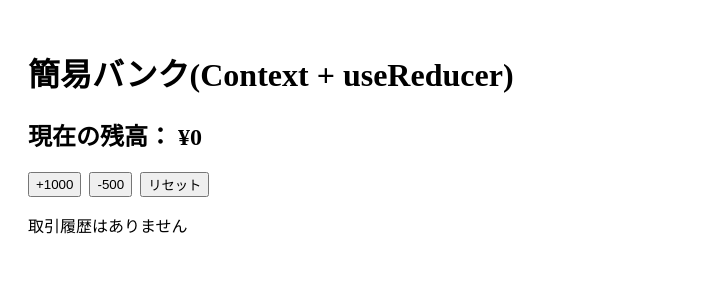
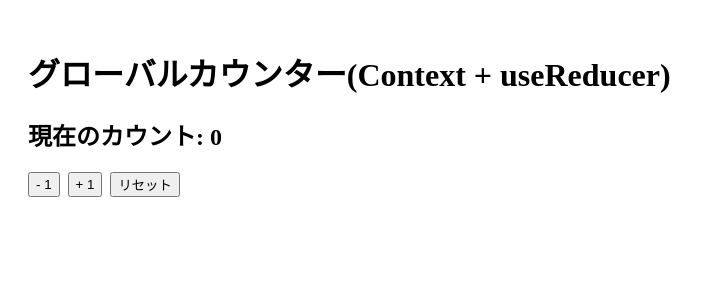
Before and after one commit to TYMtwilight/React_Shakyo, a React (Create React App) app: page / in a window 1280 px wide. Shown: the top 300 px of the page, without its empty margins (0-705 px from the left). Built offline with nearby package versions, Linux system fonts and the light colour scheme.

Commit message:
💪shakyo-9

```diff
--- a/src/index.tsx
+++ b/src/index.tsx
@@ -1,6 +1,6 @@
 import React from 'react';
 import ReactDOM from 'react-dom/client';
-import App from './shakyo-8/App';
+import App from './shakyo-9/App';
 
 const root = ReactDOM.createRoot(
   document.getElementById('root') as HTMLElement
--- /dev/null
+++ b/src/shakyo-9/App.tsx
@@ -0,0 +1,16 @@
+import React from 'react';
+import { CounterProvider } from './context/CounterContext';
+import CounterDisplay from './components/CounterDisplay';
+import CounterButtons from './components/CounterButtons';
+
+const App: React.FC = () => (
+    <CounterProvider>
+        <div style={{ padding: 20}}>
+            <h1>グローバルカウンター(Context + useReducer)</h1>
+            <CounterDisplay />
+            <CounterButtons />
+        </div>
+    </CounterProvider>
+);
+
+export default App;
--- /dev/null
+++ b/src/shakyo-9/components/CounterButtons.tsx
@@ -0,0 +1,16 @@
+import React, { useContext } from 'react';
+import { CounterDispatcherContext} from '../context/CounterContext';
+
+const CounterButtons: React.FC = () => {
+    const dispatch = useContext(CounterDispatcherContext);
+
+    return (
+        <div style={{ display: 'flex', gap: 8}}>
+            <button onClick={()=>dispatch({ type: 'DECREMENT' })}>- 1</button>
+            <button onClick={()=>dispatch({ type: 'INCREMENT' })}>+ 1</button>
+            <button onClick={()=>dispatch({ type: 'RESET' })}>リセット</button>
+        </div>
+    );
+};
+
+export default CounterButtons;
--- /dev/null
+++ b/src/shakyo-9/components/CounterDisplay.tsx
@@ -0,0 +1,9 @@
+import React, { useContext, memo } from 'react';
+import { CounterStateContext } from '../context/CounterContext';
+
+const CounterDisplay: React.FC = memo(() => {
+    const { count } = useContext(CounterStateContext);
+    return <h2>現在のカウント: { count }</h2>;
+});
+
+export default CounterDisplay;
--- /dev/null
+++ b/src/shakyo-9/context/CounterContext.tsx
@@ -0,0 +1,41 @@
+import React, { createContext, useReducer, ReactNode, Dispatch } from 'react';
+
+/* --------- 状態とアクションの型 --------- */
+type State = { count: number };
+
+type Action = { type: 'INCREMENT'}
+    | {type: 'DECREMENT'}
+    | {type: 'RESET'};
+
+/* --------- reducer関数 --------- */
+const reducer = (state: State, action: Action): State => {
+    switch(action.type) {
+        case 'INCREMENT':
+            return { count: state.count +1 };
+        case 'DECREMENT':
+            return { count: state.count -1 };
+        case 'RESET':
+            return { count: 0};
+        default:
+            return state;
+    }
+};
+
+/* --------- Context作成 --------- */
+const initialState: State = { count: 0 };
+
+export const CounterStateContext = createContext<State>(initialState);
+export const CounterDispatcherContext = createContext<Dispatch<Action>>(() => {});
+
+/* --------- Provider --------- */
+export const CounterProvider = ({ children } : { children: ReactNode}) => {
+    const [state, dispatch] = useReducer(reducer, initialState);
+
+    return (
+        <CounterStateContext.Provider value={state}>
+            <CounterDispatcherContext.Provider value={dispatch}>
+                {children}
+            </CounterDispatcherContext.Provider>
+        </CounterStateContext.Provider>
+    )
+}
```
